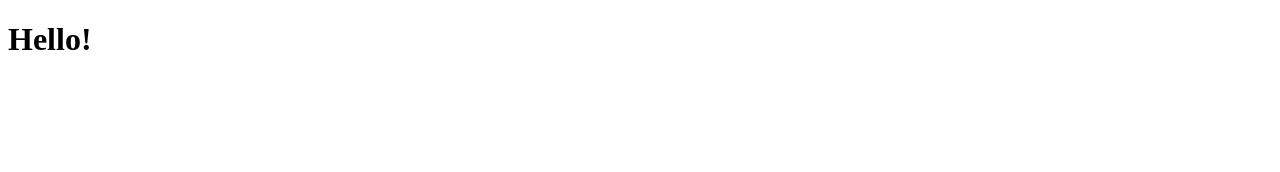
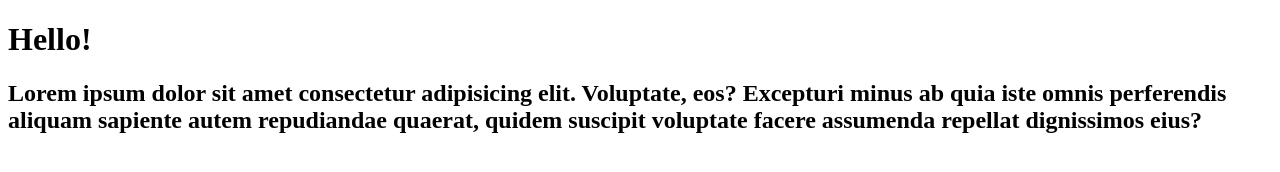
Before and after one commit to michteach/project, a plain HTML site: page index.html in a window 1280 px wide. Drawn offline with Linux system fonts and the light colour scheme.

Commit message:
index.html mod

```diff
--- a/index.html
+++ b/index.html
@@ -7,5 +7,6 @@
 </head>
 <body>
     <h1>Hello!</h1>
+    <h2>Lorem ipsum dolor sit amet consectetur adipisicing elit. Voluptate, eos? Excepturi minus ab quia iste omnis perferendis aliquam sapiente autem repudiandae quaerat, quidem suscipit voluptate facere assumenda repellat dignissimos eius?</h2>
 </body>
 </html>
```
